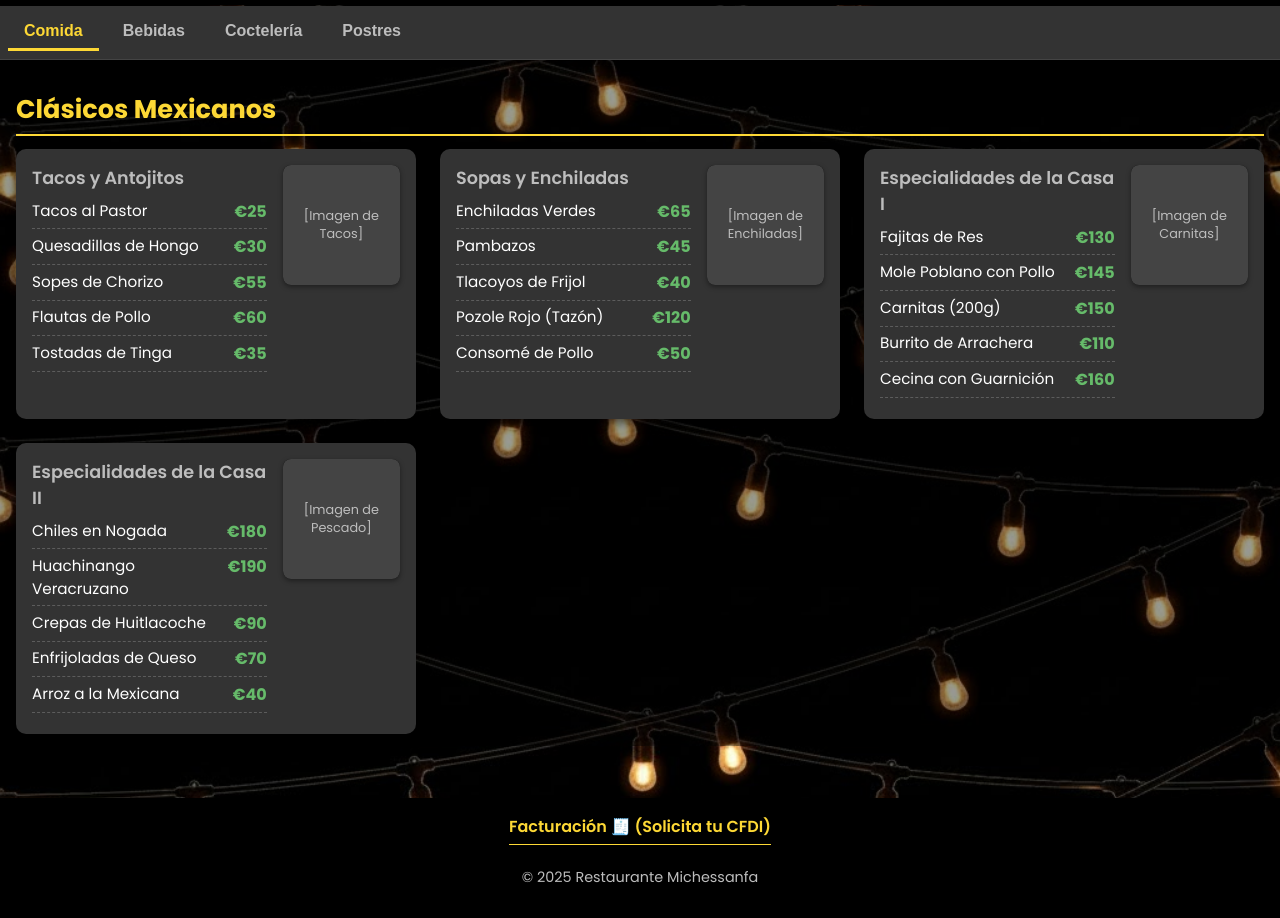
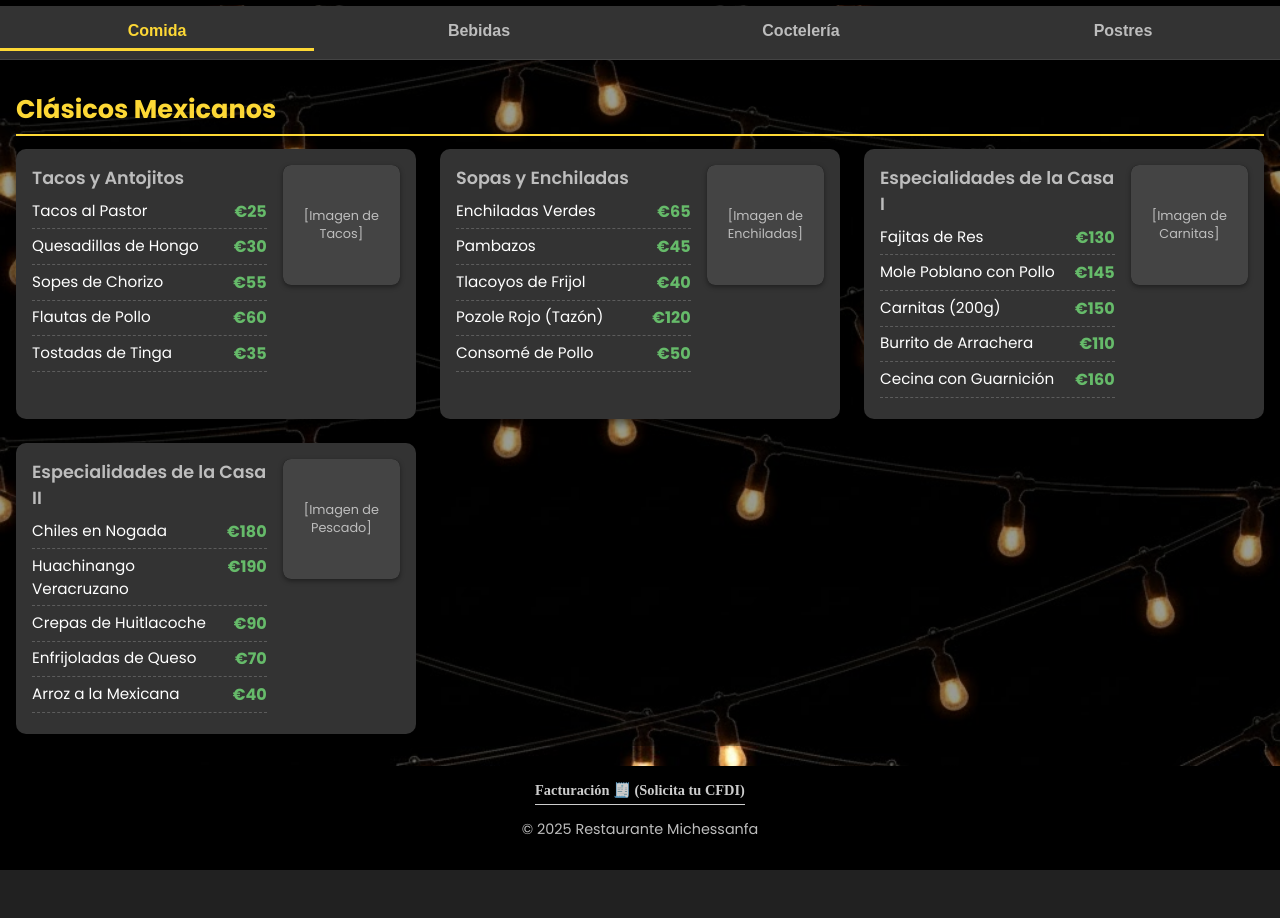
Before and after one commit to RestauranteMichessanfa/Menu_Michessanfa, a website: page index.html in a window 1280 px wide. Shown: the part 54-972 px from the top of the page. After the commit the page ends 924 px from the top, so only its background shows below. Drawn offline with Linux system fonts and the light colour scheme.

Commit message:
Actualizacion 3

```diff
--- a/index.html
+++ b/index.html
@@ -9,7 +9,7 @@
 </head>
 <body>
     <header>
-        <h1>Menú MichesSanfa</h1>
+        <h1 class="titulo">Menú MichesSanfa</h1>
     </header>
 
     <nav class="main-nav">
--- a/styles.css
+++ b/styles.css
@@ -42,6 +42,7 @@ body::after {
 }
 
 
+
 /* -------------------------------------- */
 /* --- HEADER Y NAVEGACIÓN (FIJOS) --- */
 /* -------------------------------------- */
@@ -62,22 +63,25 @@ h1 { margin: 0; font-size: 1.5rem; }
 /* Barra de Navegación del Menú */
 .main-nav {
     display: flex;
-    overflow-x: auto;
-    white-space: nowrap;
+    justify-content: space-between;
+    align-items: center;
+    overflow-x: hidden;
     background-color: var(--surface-color);
     border-bottom: 1px solid #444;
-    padding: 0.5rem 0.5rem;
+    padding: 0.5rem 0;
     position: sticky;
     top: 60px;
     z-index: 999;
-    box-shadow: 0 2px 4px rgba(0, 0, 0, 0.4);
+    box-shadow: 0 2px 4px rgba(0, 0, 0, 0.10);
     -webkit-overflow-scrolling: touch;
+    width: 100%;
+    gap: 0.5rem; /* en lugar de margin-right en los botones */
 }
 
 .nav-btn {
-    flex: 0 0 auto;
+    flex: 1; /* cada botón ocupa el mismo ancho */
+    min-width: 0;
     padding: 0.5rem 1rem;
-    margin-right: 0.5rem;
     background: none;
     border: none;
     cursor: pointer;
@@ -92,6 +96,7 @@ h1 { margin: 0; font-size: 1.5rem; }
     color: var(--primary-color);
     border-bottom: 3px solid var(--primary-color);
 }
+
 
 /* -------------------------------------- */
 /* --- CONTENIDO PRINCIPAL Y MENÚ --- */
@@ -265,23 +270,23 @@ footer {
     padding: 1rem;
     background-color: #000000;
     color: var(--detail-color);
-    margin-top: 2rem;
     font-size: 0.9rem;
     display: flex;
     flex-direction: column;
     align-items: center;
-    gap: 0.5rem;
+
 }
 
 /* Estilo para el Enlace de Facturación (Texto Simple) */
 .facturacion-link {
-    color: var(--primary-color);
-    font-size: 1rem;
+    color: white;
+    font-size: 0.9rem;
     font-weight: 600;
     cursor: pointer;
     padding-bottom: 5px;
-    border-bottom: 1px solid var(--primary-color);
-    transition: opacity 0.2s;
+    border-bottom: 1px solid white;
+    opacity: 0.8;
+    font-family:'Times New Roman', Times, serif;
 }
 
 .facturacion-link:hover {
```
